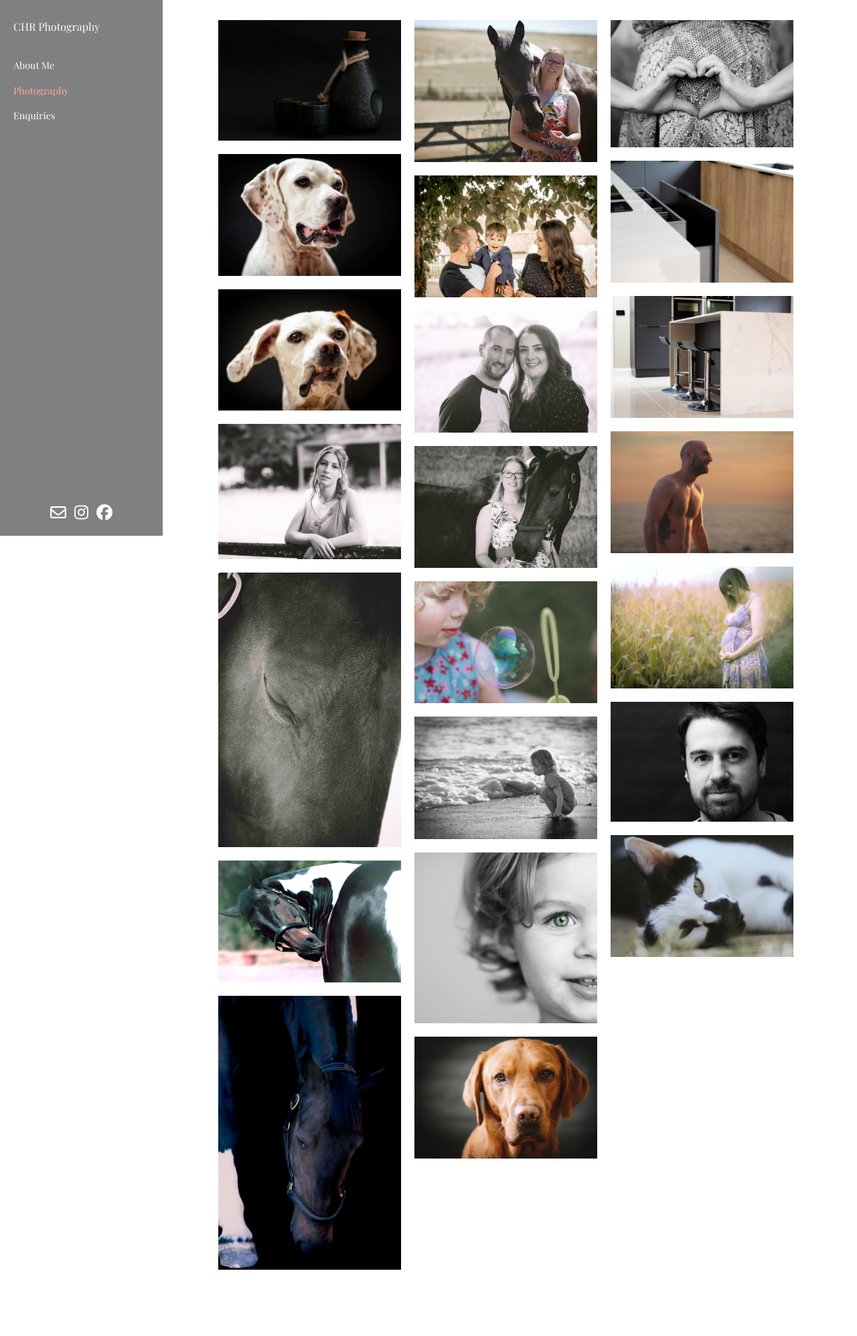
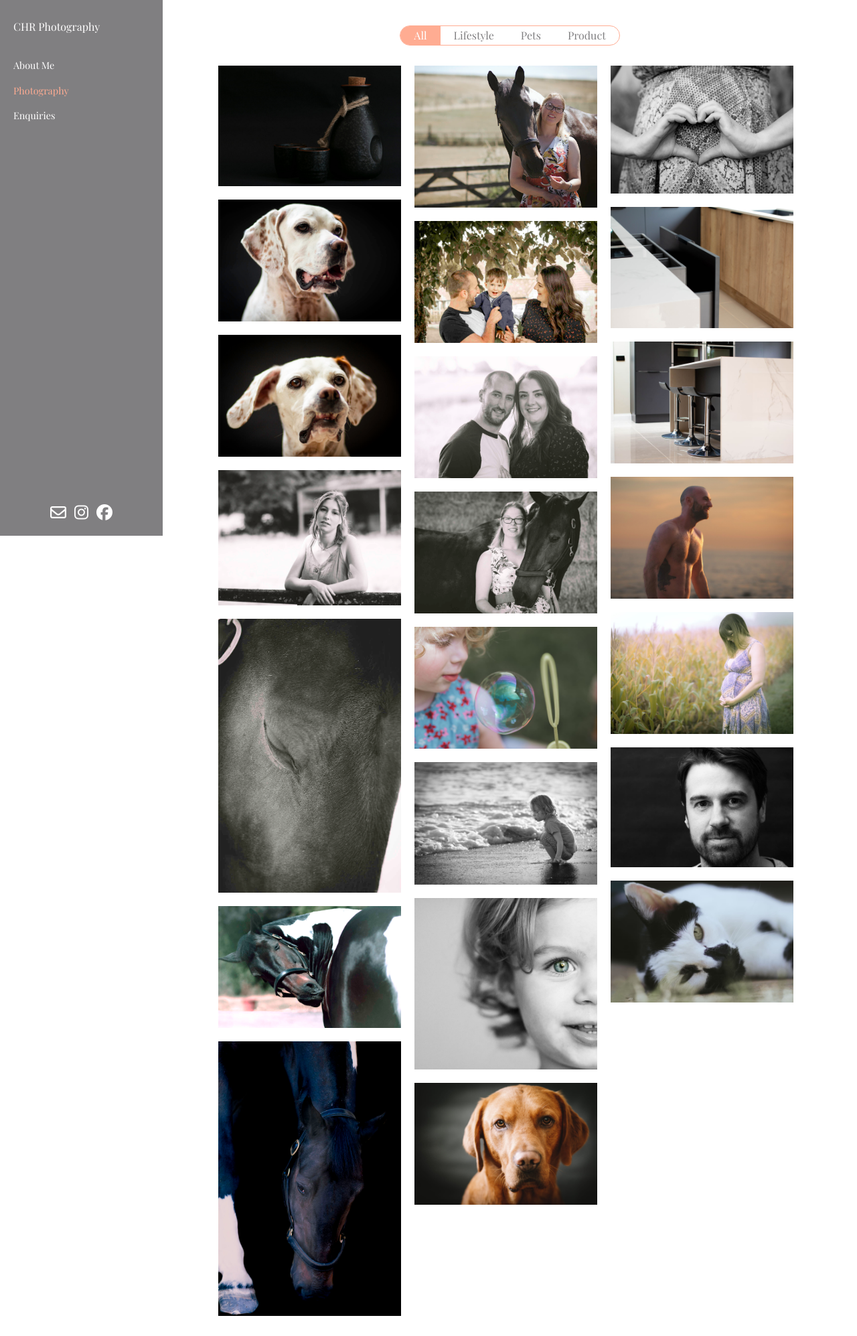
Before and after one commit to PythonLewisH/Candice-Photography-main-master2, a Flask app: page /photography in a window 1280 px wide. Shown: the whole page at 67% size. Before the commit the page ends 1896 px from the top, so only its background shows below. Run offline with Flask 2, Linux system fonts and the light colour scheme; some libraries are stand-ins or nearby versions.

Commit message:
Photography page navigation - lifestyle/pets/product

```diff
--- a/static/css/styles.css
+++ b/static/css/styles.css
@@ -296,6 +296,43 @@ border: #FFAC92 solid 2px;
   color: red;
 }
 
+.photo-selector {
+  height: auto;
+  width: auto;
+  border-radius: 50px;
+  border: 1px solid #FFAC92;
+  display: flex;
+  justify-content: center;
+  overflow: hidden;
+}
+
+.photo-selector-container {
+  padding: 3% 7% 0;
+  display: flex;
+  justify-content: center;
+  align-items: center;
+  margin-left: 19%;
+}
+
+.photo-selector button {
+  padding: 2px 20px 2px;
+  border: none;
+  background: none;
+  font-family: 'Playfair Display', serif;
+  color: #807F81;
+}
+
+.photo-selector button:hover {
+  cursor: pointer;
+  background-color: #FFAC92;
+  color: white;
+}
+
+.photo-selector .active-btn {
+  background-color: #FFAC92;
+  color: white;
+}
+
 
 
 /* ENQUIRIES PAGE */
@@ -456,7 +493,6 @@ color: red;
 
 .main-section {
   width: 100%;
-  margin-top:35px;
   margin-left: 0;
 }
 
@@ -504,6 +540,10 @@ color: red;
     top:10%;
   }
 
+  .photo-selector-container {
+    margin-left: 0;
+  }
+
   /* footer */
 
 .footer {
--- a/static/js/photography.js
+++ b/static/js/photography.js
@@ -54,25 +54,105 @@ close.addEventListener('click', e => {
 
 })
 
-// checks if mouse is hovering over the image, if so it adds a caption. It removes it is the mouse is off the image.
-// lightbox.addEventListener('mouseover', e => {
-//   if (e.target == e.currentTarget) {
-//     var check_p = document.querySelector('#lightbox p')
-//     if (check_p !== null) {
-//       lightbox.removeChild(check_p)
-//     }
-//     return
-//   }
-//   else {
-//     var check_p = document.querySelector('#lightbox p')
-//     if (check_p !== null) {
-//       return
-//     }
-//     else {
-//       const caption = document.createElement('p')
-//       caption.classList.add("lightbox-caption")
-//       caption.id = "caption"
-//       caption.innerHTML = "This is a placeholder"
-//       lightbox.appendChild(caption)
-//     }
-//   }})
+// Photography Selector
+// Get the container element
+var btnContainer = document.getElementById("selector-div")
+
+// Get all buttons with class="btn" inside the container
+var btns = btnContainer.getElementsByClassName("photo-btn")
+
+// Loop through the buttons and add the active class to the current/clicked button
+for (var i = 0; i < btns.length; i++) {
+  btns[i].addEventListener("click", function() {
+    var current = document.getElementsByClassName("active-btn");
+    current[0].className = current[0].className.replace(" active-btn", "");
+    this.className += " active-btn";
+  });
+}
+
+// Hide photos that are not in selection
+
+const lifestyleDivs = document.getElementsByClassName("lifestyle")
+const petsDivs = document.getElementsByClassName("pet")
+const productDivs = document.getElementsByClassName("product")
+const allDivs = document.getElementsByClassName("gallery-img")
+
+
+const allBtn = document.getElementById("all-btn")
+const lifestyleBtn = document.getElementById("lifestyle-btn")
+const petsBtn = document.getElementById("pets-btn")
+const productBtn = document.getElementById("product-btn")
+
+// when user clicks product shows images with product tag
+productBtn.onclick = function () {
+  for (var i = 0; i < productDivs.length; i++) {
+    productDivs[i].style.display = "block"
+  }
+
+
+  for (var i = 0; i < petsDivs.length; i++) {
+    if (petsDivs[i].classList.contains("product")) {
+      continue
+    }
+    petsDivs[i].style.display ="none"
+  }
+
+  for (var i = 0; i < lifestyleDivs.length; i++) {
+    if (lifestyleDivs[i].classList.contains("product")) {
+      continue
+    }
+    lifestyleDivs[i].style.display ="none"
+  }
+}
+
+
+// when user clicks lifestyle shows images with product tag
+lifestyleBtn.onclick = function () {
+  for (var i = 0; i < lifestyleDivs.length; i++) {
+    lifestyleDivs[i].style.display = "block"
+  }
+
+  for (var i = 0; i < petsDivs.length; i++) {
+    if (petsDivs[i].classList.contains("lifestyle")) {
+      continue
+    }
+    petsDivs[i].style.display ="none"
+  }
+
+  for (var i = 0; i < productDivs.length; i++) {
+    if (productDivs[i].classList.contains("lifestyle")) {
+      continue
+    }
+    productDivs[i].style.display ="none"
+  }
+}
+
+
+// when user clicks pets shows images with product tag
+petsBtn.onclick = function () {
+  for (var i = 0; i < petsDivs.length; i++) {
+    petsDivs[i].style.display = "block"
+  }
+
+  for (var i = 0; i < lifestyleDivs.length; i++) {
+    if (lifestyleDivs[i].classList.contains("pet")) {
+      continue
+    }
+    lifestyleDivs[i].style.display ="none"
+  }
+
+  for (var i = 0; i < productDivs.length; i++) {
+    if (productDivs[i].classList.contains("pet")) {
+      continue
+    }
+    productDivs[i].style.display ="none"
+  }
+}
+
+// when user clicks all shows images with all tags
+
+allBtn.onclick = function () {
+  for (var i = 0; i < allDivs.length; i++) {
+    allDivs[i].style.display = "block"
+  }
+}
--- a/templates/photography.html
+++ b/templates/photography.html
@@ -55,128 +55,137 @@
 
   </div>
 
+  <div class="photo-selector-container">
+  <div class="photo-selector" id="selector-div">
+    <button id="all-btn"  class="photo-btn active-btn">All</button>
+    <button id="lifestyle-btn"  class="photo-btn">Lifestyle</button>
+    <button id="pets-btn"  class="photo-btn">Pets</button>
+    <button id="product-btn" class="photo-btn">Product</button>
+  </div>
+</div>
+
+
   <div class="main-section">
 
+
+
     <div class="container-gallery gallery">
+
+
 
       <img class="close" src="static/assets/close4.png">
 
       <div>
 
         <div class= "image-container">
-          <img class="gallery-img" src="static/assets/photos/1.jpg" alt="Candice Photo">
+          <img class="product gallery-img" src="static/assets/photos/1.jpg" alt="Candice Photo">
           <p class = "caption">This is a caption for the picture. You can have whatever you like here</p>
         </div>
 
         <div class= "image-container">
-          <img class="gallery-img" src="static/assets/photos/Dotty.jpg" alt="Candice Photo">
+          <img class="pet gallery-img" src="static/assets/photos/Dotty.jpg" alt="Candice Photo">
           <p class = "caption">This is a caption for the picture. You can have whatever you like here</p>
         </div>
 
         <div class= "image-container">
-          <img class="gallery-img" src="static/assets/photos/Dottyderpy.jpg" alt="Candice Photo">
-          <p class = "caption">This is a caption for the picture. You can have whatever you like here</p>
-        </div>
-
-
-<!--        <div class= "image-container">-->
-<!--          <img class="gallery-img" src="static/assets/photos/Autumnback-copy.jpg" alt="Candice Photo">-->
-<!--          <p class = "caption">This is a caption for the picture. You can have whatever you like here</p>-->
-<!--        </div>-->
-
-        <div class= "image-container">
-          <img class="gallery-img" src="static/assets/photos/AutumngateEdit.jpg" alt="Candice Photo">
-          <p class = "caption">This is a caption for the picture. You can have whatever you like here</p>
-        </div>
-
-                <div class= "image-container">
-          <img class="gallery-img" src="static/assets/photos/eye2t.jpg" alt="Candice Photo">
-          <p class = "caption">This is a caption for the picture. You can have whatever you like here</p>
-        </div>
-
-        <div class= "image-container">
-          <img class="gallery-img" src="static/assets/photos/scratch.jpg" alt="Candice Photo">
+          <img class="pet gallery-img" src="static/assets/photos/Dottyderpy.jpg" alt="Candice Photo">
           <p class = "caption">This is a caption for the picture. You can have whatever you like here</p>
         </div>
 
 
         <div class= "image-container">
-          <img class="gallery-img" src="static/assets/photos/horse1.jpg" alt="Candice Photo">
+          <img class="lifestyle gallery-img" src="static/assets/photos/AutumngateEdit.jpg" alt="Candice Photo">
+          <p class = "caption">This is a caption for the picture. You can have whatever you like here</p>
+        </div>
+
+                <div class= "image-container">
+          <img class="pet gallery-img" src="static/assets/photos/eye2t.jpg" alt="Candice Photo">
           <p class = "caption">This is a caption for the picture. You can have whatever you like here</p>
         </div>
 
         <div class= "image-container">
-          <img class="gallery-img" src="static/assets/photos/horse2.jpg" alt="Candice Photo">
+          <img class="pet gallery-img" src="static/assets/photos/scratch.jpg" alt="Candice Photo">
+          <p class = "caption">This is a caption for the picture. You can have whatever you like here</p>
+        </div>
+
+
+        <div class= "image-container">
+          <img class="pet gallery-img" src="static/assets/photos/horse1.jpg" alt="Candice Photo">
           <p class = "caption">This is a caption for the picture. You can have whatever you like here</p>
         </div>
 
         <div class= "image-container">
-          <img class="gallery-img" src="static/assets/photos/Familyshot.jpg" alt="Candice Photo">
+          <img class="lifestyle pet gallery-img" src="static/assets/photos/horse2.jpg" alt="Candice Photo">
           <p class = "caption">This is a caption for the picture. You can have whatever you like here</p>
         </div>
 
         <div class= "image-container">
-          <img class="gallery-img" src="static/assets/photos/Marnie&Sam.jpg" alt="Candice Photo">
+          <img class="lifestyle gallery-img" src="static/assets/photos/Familyshot.jpg" alt="Candice Photo">
           <p class = "caption">This is a caption for the picture. You can have whatever you like here</p>
         </div>
 
         <div class= "image-container">
-          <img class="gallery-img" src="static/assets/photos/paulaEdit.jpg" alt="Candice Photo">
+          <img class="lifestyle gallery-img" src="static/assets/photos/Marnie&Sam.jpg" alt="Candice Photo">
           <p class = "caption">This is a caption for the picture. You can have whatever you like here</p>
         </div>
 
         <div class= "image-container">
-          <img class="gallery-img" src="static/assets/photos/bubbles.jpg" alt="Candice Photo">
+          <img class="lifestyle pet gallery-img" src="static/assets/photos/paulaEdit.jpg" alt="Candice Photo">
           <p class = "caption">This is a caption for the picture. You can have whatever you like here</p>
         </div>
 
         <div class= "image-container">
-          <img class="gallery-img" src="static/assets/photos/Gabibeach.jpg" alt="Candice Photo">
+          <img class="lifestyle gallery-img" src="static/assets/photos/bubbles.jpg" alt="Candice Photo">
           <p class = "caption">This is a caption for the picture. You can have whatever you like here</p>
         </div>
 
         <div class= "image-container">
-          <img class="gallery-img" src="static/assets/photos/Gabicolour.jpg" alt="Candice Photo">
+          <img class="lifestyle gallery-img" src="static/assets/photos/Gabibeach.jpg" alt="Candice Photo">
           <p class = "caption">This is a caption for the picture. You can have whatever you like here</p>
         </div>
 
         <div class= "image-container">
-          <img class="gallery-img" src="static/assets/photos/Griff.jpg" alt="Candice Photo">
+          <img class="lifestyle gallery-img" src="static/assets/photos/Gabicolour.jpg" alt="Candice Photo">
           <p class = "caption">This is a caption for the picture. You can have whatever you like here</p>
         </div>
 
         <div class= "image-container">
-          <img class="gallery-img" src="static/assets/photos/heart.jpg" alt="Candice Photo">
+          <img class="pet gallery-img" src="static/assets/photos/Griff.jpg" alt="Candice Photo">
           <p class = "caption">This is a caption for the picture. You can have whatever you like here</p>
         </div>
 
         <div class= "image-container">
-          <img class="gallery-img" src="static/assets/photos/kitchen1.jpg" alt="Candice Photo">
+          <img class="lifestyle gallery-img" src="static/assets/photos/heart.jpg" alt="Candice Photo">
           <p class = "caption">This is a caption for the picture. You can have whatever you like here</p>
         </div>
 
         <div class= "image-container">
-          <img class="gallery-img" src="static/assets/photos/kitchen2.jpg" alt="Candice Photo">
+          <img class="product gallery-img" src="static/assets/photos/kitchen1.jpg" alt="Candice Photo">
           <p class = "caption">This is a caption for the picture. You can have whatever you like here</p>
         </div>
 
         <div class= "image-container">
-          <img class="gallery-img" src="static/assets/photos/Lew.jpg" alt="Candice Photo">
+          <img class="product gallery-img" src="static/assets/photos/kitchen2.jpg" alt="Candice Photo">
           <p class = "caption">This is a caption for the picture. You can have whatever you like here</p>
         </div>
 
         <div class= "image-container">
-          <img class="gallery-img" src="static/assets/photos/pregnant.jpg" alt="Candice Photo">
+          <img class="lifestyle gallery-img" src="static/assets/photos/Lew.jpg" alt="Candice Photo">
           <p class = "caption">This is a caption for the picture. You can have whatever you like here</p>
         </div>
 
         <div class= "image-container">
-          <img class="gallery-img" src="static/assets/photos/TomB&W.jpg" alt="Candice Photo">
+          <img class="lifestyle gallery-img" src="static/assets/photos/pregnant.jpg" alt="Candice Photo">
           <p class = "caption">This is a caption for the picture. You can have whatever you like here</p>
         </div>
 
         <div class= "image-container">
-          <img class="gallery-img" src="static/assets/photos/Woody1.jpg" alt="Candice Photo">
+          <img class="lifestyle gallery-img" src="static/assets/photos/TomB&W.jpg" alt="Candice Photo">
+          <p class = "caption">This is a caption for the picture. You can have whatever you like here</p>
+        </div>
+
+        <div class= "image-container">
+          <img class="pet gallery-img" src="static/assets/photos/Woody1.jpg" alt="Candice Photo">
           <p class = "caption">This is a caption for the picture. You can have whatever you like here</p>
         </div>
 
```
